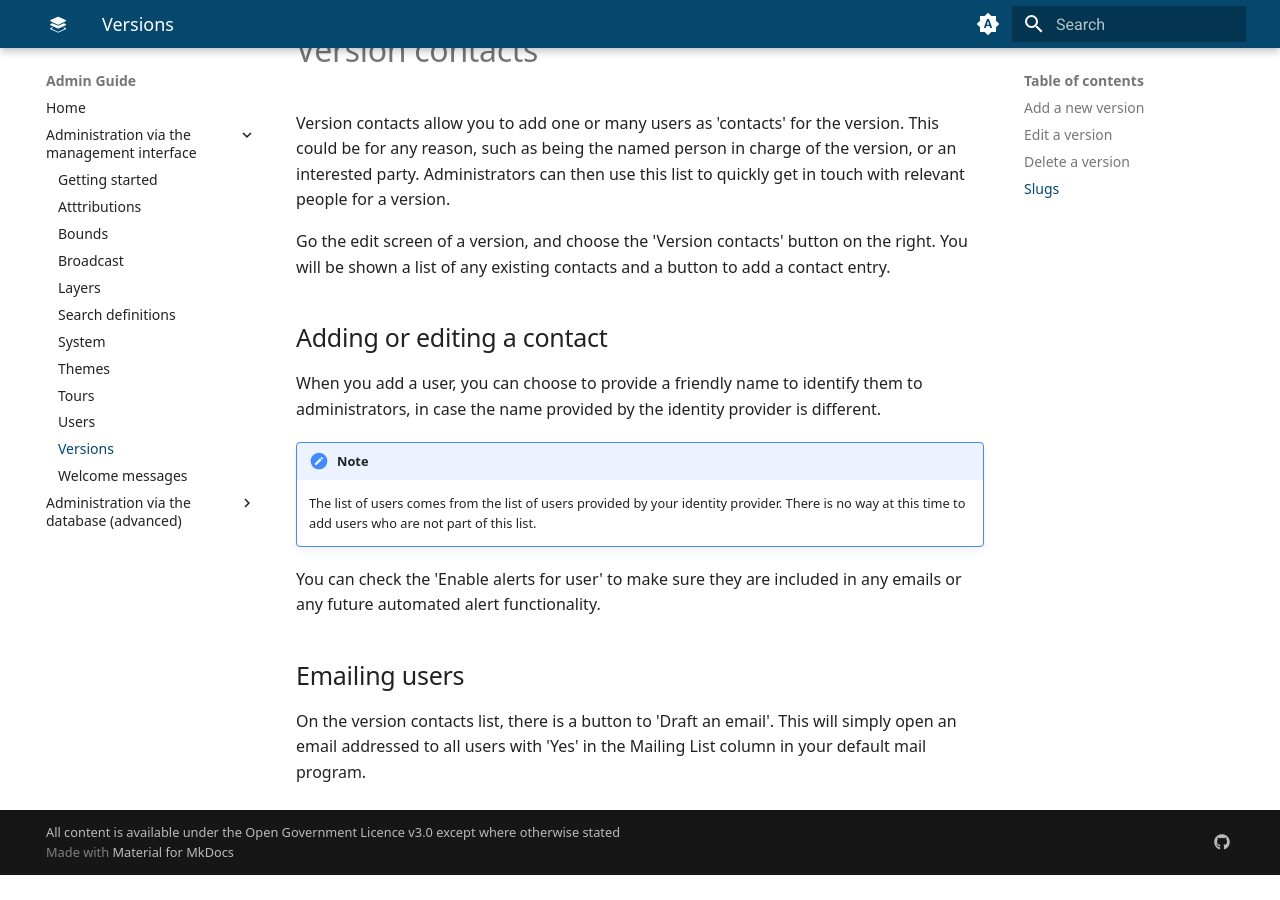
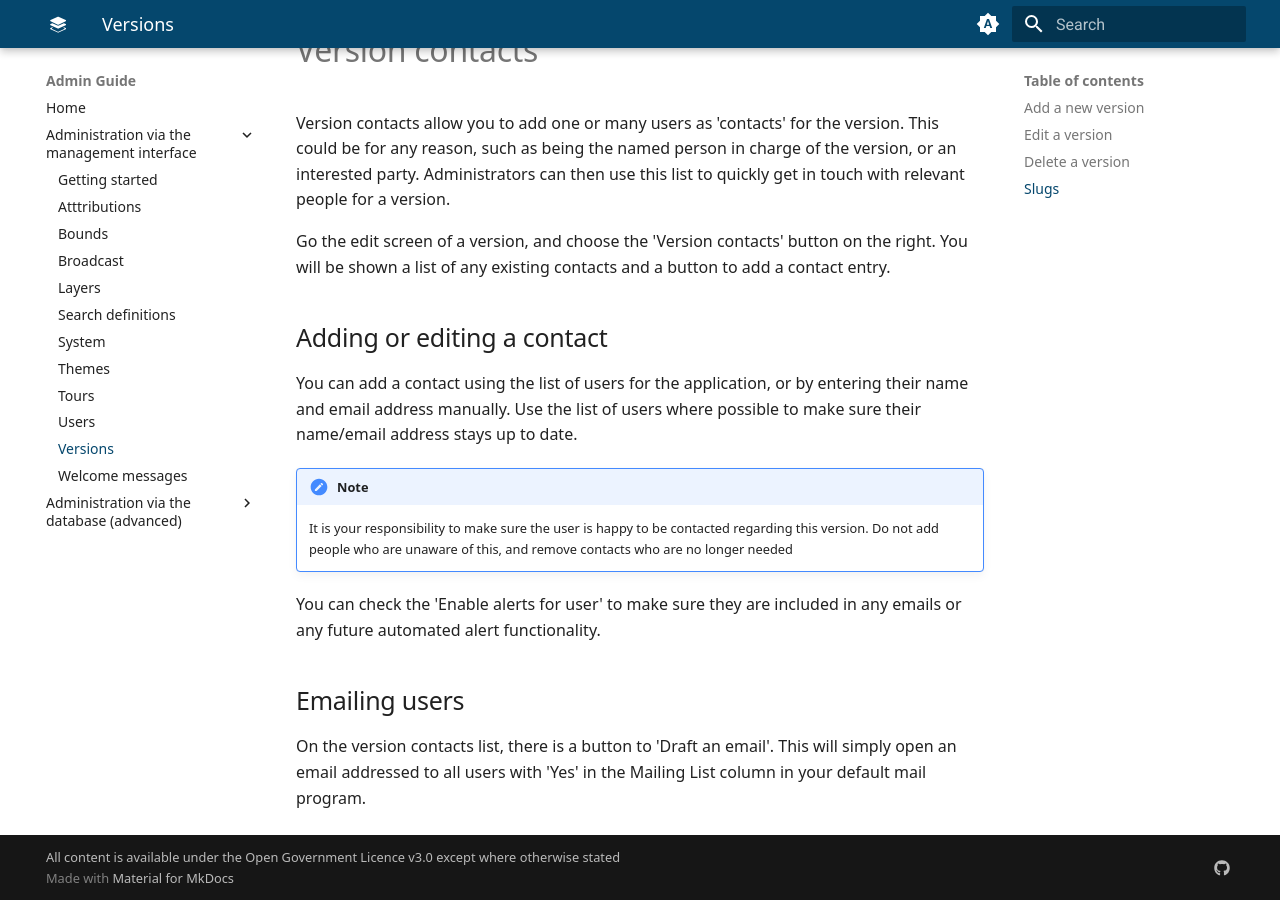
Before and after one commit to Dorset-Council-UK/GIFramework-Maps-Admin-Guide, an MkDocs documentation site: the page built from docs/gui/versions.md, in a window 1280 px wide and 900 px high, scrolled down 3738 px. Built offline with MkDocs 1.6.1 and Material for MkDocs 9.7.7, drawn with Linux system fonts in a browser that asks for light colours; before the commit the page ends 4613 px from its top, so only the background shows below that.

Commit message:
Update versions.md
Update version contact information based on new functionality

```diff
--- a/docs/gui/versions.md
+++ b/docs/gui/versions.md
@@ -108,10 +108,10 @@ Go the edit screen of a version, and choose the 'Version contacts' button on the
 
 ## Adding or editing a contact
 
-When you add a user, you can choose to provide a friendly name to identify them to administrators, in case the name provided by the identity provider is different.
+You can add a contact using the list of users for the application, or by entering their name and email address manually. Use the list of users where possible to make sure their name/email address stays up to date.
 
 !!! note
-    The list of users comes from the list of users provided by your identity provider. There is no way at this time to add users who are not part of this list.
+    It is your responsibility to make sure the user is happy to be contacted regarding this version. Do not add people who are unaware of this, and remove contacts who are no longer needed
 
 You can check the 'Enable alerts for user' to make sure they are included in any emails or any future automated alert functionality.
 
```
